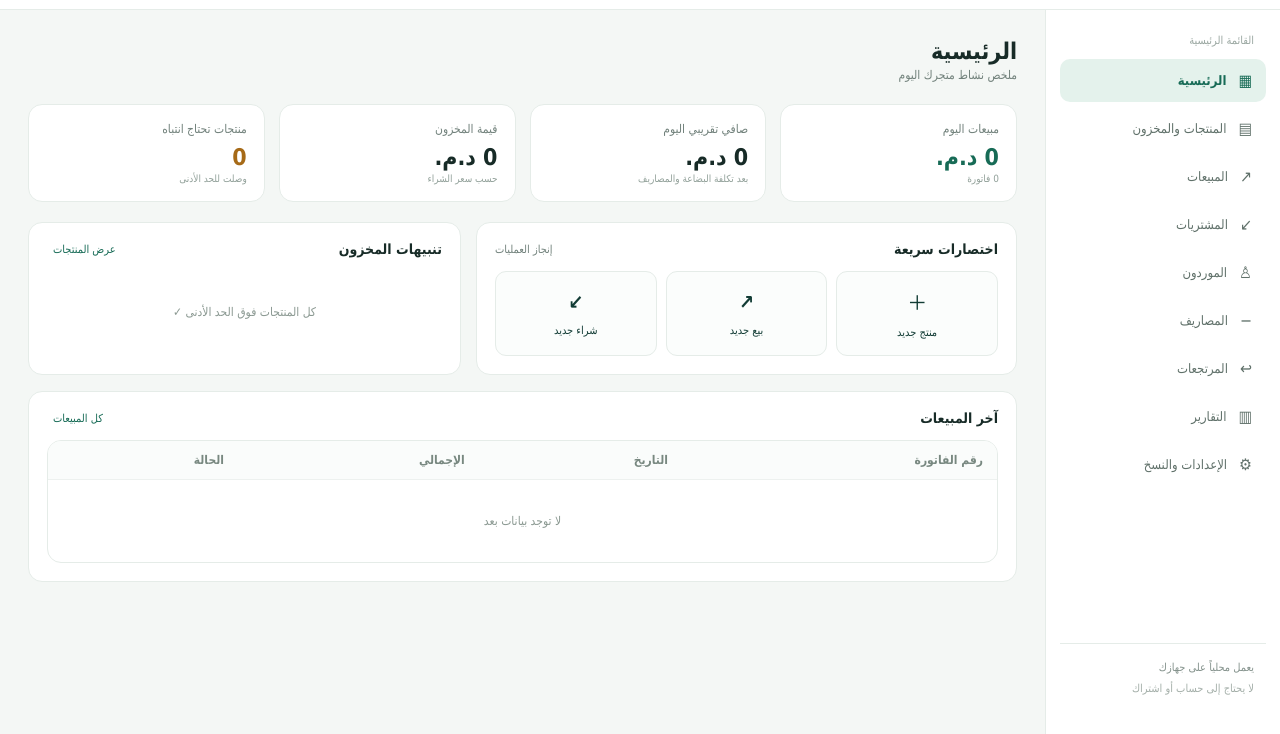
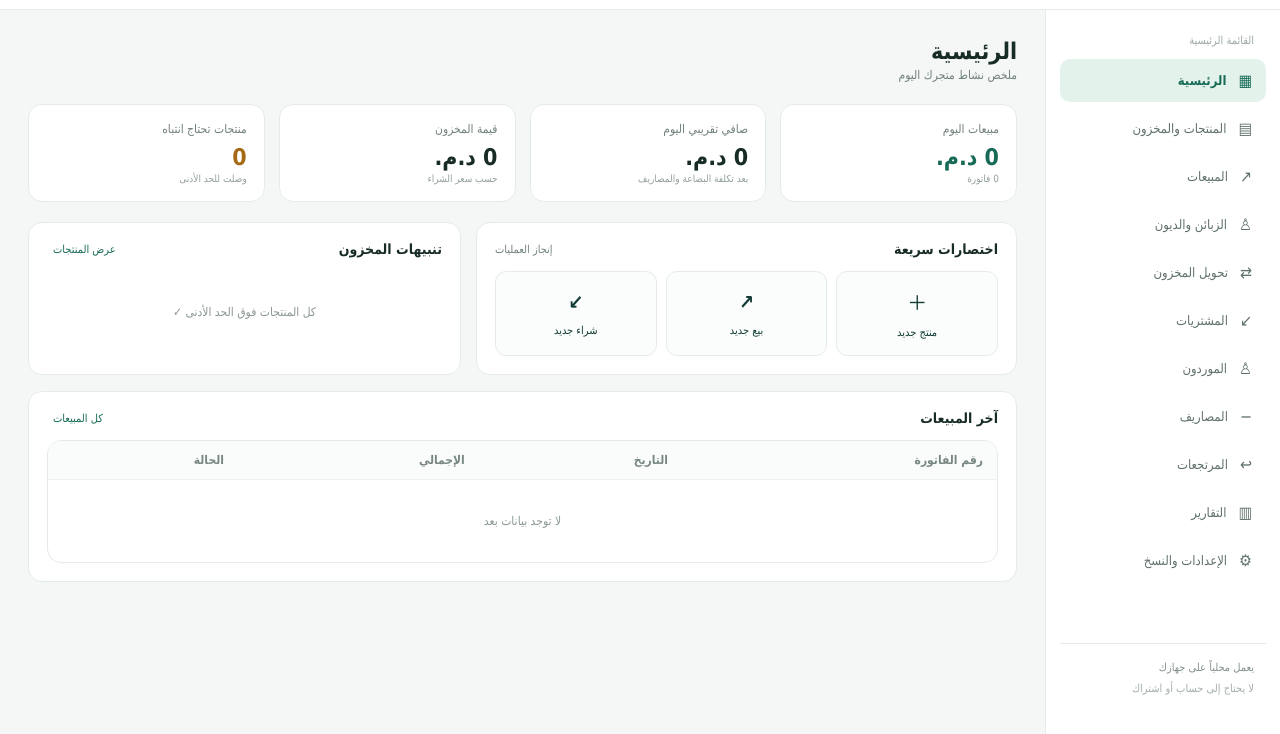
Before and after one commit to eduagent9/makhzoni, a plain HTML site: page index.html in a window 1280 px wide. Shown: the part 62-796 px from the top of the page. Drawn offline with Linux system fonts and the light colour scheme.

Commit message:
Add customer and stock transfer navigation

```diff
--- a/index.html
+++ b/index.html
@@ -13,6 +13,8 @@
 <button class="nav-btn active" data-page="dashboard">▦ <span>الرئيسية</span></button>
 <button class="nav-btn" data-page="products">▤ <span>المنتجات والمخزون</span></button>
 <button class="nav-btn" data-page="sales">↗ <span>المبيعات</span></button>
+<button class="nav-btn" data-page="customers">♙ <span>الزبائن والديون</span></button>
+<button class="nav-btn" data-page="transfers">⇄ <span>تحويل المخزون</span></button>
 <button class="nav-btn" data-page="purchases">↙ <span>المشتريات</span></button>
 <button class="nav-btn" data-page="suppliers">♙ <span>الموردون</span></button>
 <button class="nav-btn" data-page="expenses">− <span>المصاريف</span></button>
```
